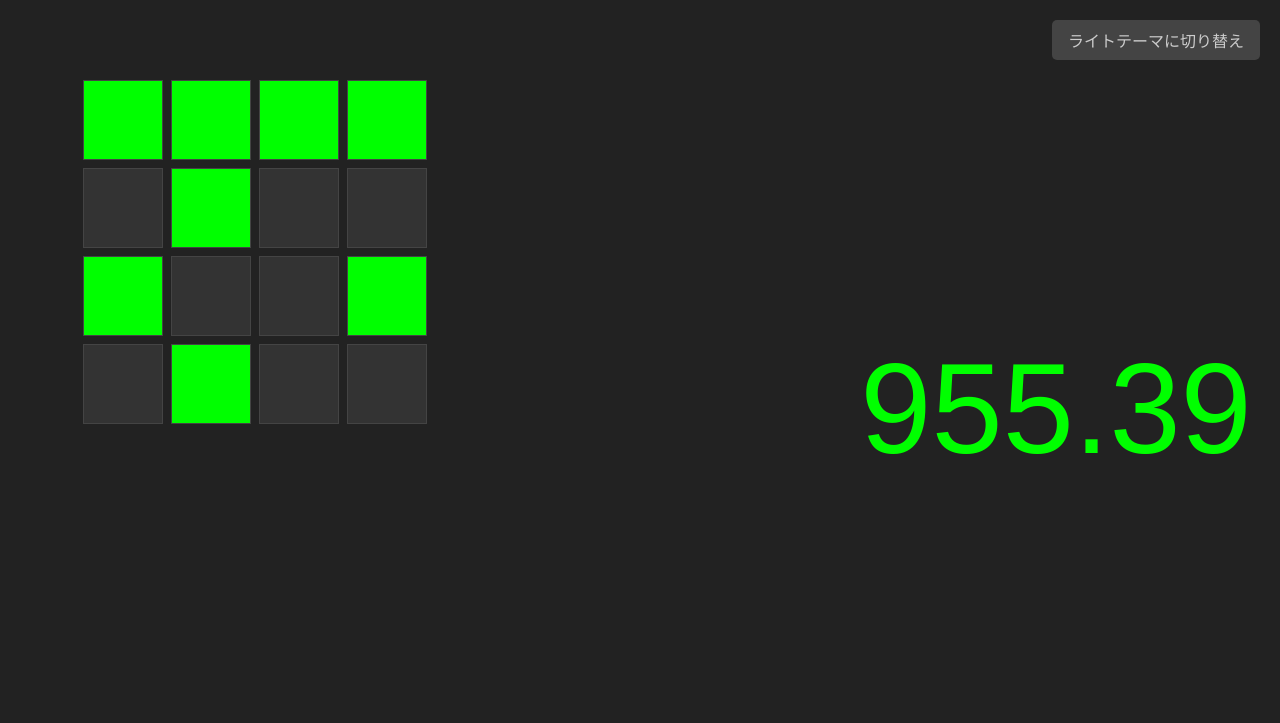
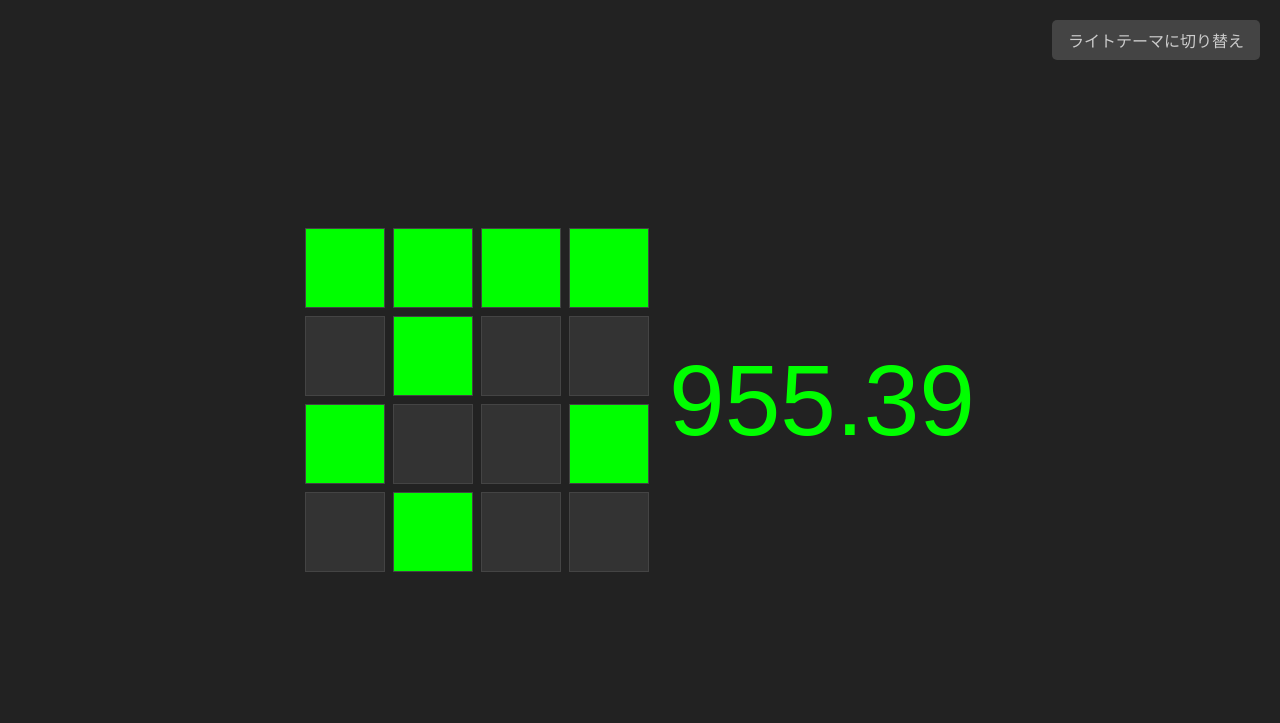
Before and after one commit to HeliumNeon210/test, a plain HTML site: page index.html in a window 1280 px wide. Drawn offline with Linux system fonts and the light colour scheme.

Commit message:
Update index.html

```diff
--- a/index.html
+++ b/index.html
@@ -2,70 +2,49 @@
 <html lang="ja">
 <head>
   <meta charset="UTF-8">
-  <title>16-bit Clock + Fraction Clock</title>
+  <title>16-bit Day Clock</title>
   <style>
     * {
       box-sizing: border-box;
     }
 
-    html, body {
+    body {
+      font-family: sans-serif;
       margin: 0;
-      padding: 0;
-      height: 100%;
-      width: 100%;
-      font-family: sans-serif;
+      height: 100vh;
+      display: flex;
+      justify-content: center;
+      align-items: center;
       transition: background 0.3s, color 0.3s;
     }
 
     body.dark {
-      background-color: #222;
+      background: #222;
       color: #0f0;
     }
 
     body.light {
-      background-color: #fefefe;
+      background: #fefefe;
       color: #222;
     }
 
-    #container {
-      display: flex;
-      height: 100vh;
-      width: 100vw;
-    }
-
-    /* 左側：タイル部分 */
-    #leftPanel {
-      flex: 4;
+    .clock-container {
       display: flex;
       justify-content: center;
       align-items: center;
-      height: 100%; /* 高さを100%にする */
-      width: 100%; /* 幅を100%にする */
-    }
-
-    /* 右側：時計部分 */
-    #rightPanel {
-      flex: 2;
-      display: flex;
-      justify-content: center;
-      align-items: center;
-      padding: 2vmin;
     }
 
     #tileClock {
       display: grid;
       grid-template-columns: repeat(4, 80px);
       grid-template-rows: repeat(4, 80px);
-      gap: 1vmin;
-      width: 80%; /* 幅を調整 */
-      height: 80%; /* 高さを調整 */
-      justify-items: center;
-      align-items: center;
+      gap: 8px;
+      margin-right: 20px; /* タイル時計と秒時計を分けるための余白 */
     }
 
     .tile {
-      width: 100%;
-      height: 100%;
+      width: 80px;
+      height: 80px;
       border: 1px solid #444;
       transition: background 0.3s;
     }
@@ -79,16 +58,15 @@
     }
 
     body.light .tile.on {
-      background-color: #000;
+      background-color: #000;  /* 黒 */
     }
 
     body.light .tile.off {
-      background-color: #fff;
+      background-color: #fff;  /* 白 */
     }
 
     #fractionTime {
-      font-size: 10vw;
-      margin-top: 2vh;
+      font-size: 100px;
     }
 
     #themeToggle {
@@ -101,7 +79,6 @@
       border: none;
       border-radius: 5px;
       transition: background 0.2s, color 0.2s;
-      z-index: 10;
     }
 
     body.dark #themeToggle {
@@ -120,34 +97,28 @@
   </style>
 </head>
 <body class="dark">
-  <div id="container">
-    <!-- 左側：タイル -->
-    <div id="leftPanel">
-      <div id="tileClock">
-        <!-- 16 tiles will be inserted here -->
-      </div>
+  <div class="clock-container">
+    <div id="tileClock">
+      <!-- 16 tiles will be inserted here -->
     </div>
-
-    <!-- 右側：時計 -->
-    <div id="rightPanel">
+    <div>
       <div id="fractionTime">--.--</div>
     </div>
   </div>
-
-  <!-- テーマ切り替えボタン -->
   <button id="themeToggle">ライトテーマに切り替え</button>
 
   <script>
-    // タイル初期化
     const tileClock = document.getElementById("tileClock");
+
+    // 初期化：16個のタイル
     for (let i = 0; i < 16; i++) {
       const tile = document.createElement("div");
       tile.classList.add("tile", "off");
       tileClock.appendChild(tile);
     }
+
     const tiles = Array.from(tileClock.children);
 
-    // タイル更新
     function updateClock() {
       const now = new Date();
       const secondsSinceMidnight =
@@ -156,6 +127,7 @@
         now.getSeconds() +
         now.getMilliseconds() / 1000;
 
+      // タイル時計の更新
       const fractionIndex = Math.floor((secondsSinceMidnight / 86400) * 65536);
       const binary = fractionIndex.toString(2).padStart(16, "0");
 
@@ -163,31 +135,16 @@
         tile.classList.toggle("on", binary[i] === "1");
         tile.classList.toggle("off", binary[i] === "0");
       });
-    }
 
-    // 小数時計更新
-    function updateFractionTime() {
-      const now = new Date();
-      const secondsSinceMidnight =
-        now.getHours() * 3600 +
-        now.getMinutes() * 60 +
-        now.getSeconds() +
-        now.getMilliseconds() / 1000;
-
+      // 秒数時計の更新
       const fraction = secondsSinceMidnight / 86.4;
       const display = fraction.toFixed(2);
       document.getElementById("fractionTime").textContent = display;
     }
 
-    setInterval(() => {
-      updateClock();
-      updateFractionTime();
-    }, 100);
+    setInterval(updateClock, 100);
+    updateClock();
 
-    updateClock();
-    updateFractionTime();
-
-    // テーマ切り替え
     const body = document.body;
     const toggleButton = document.getElementById("themeToggle");
 
```
